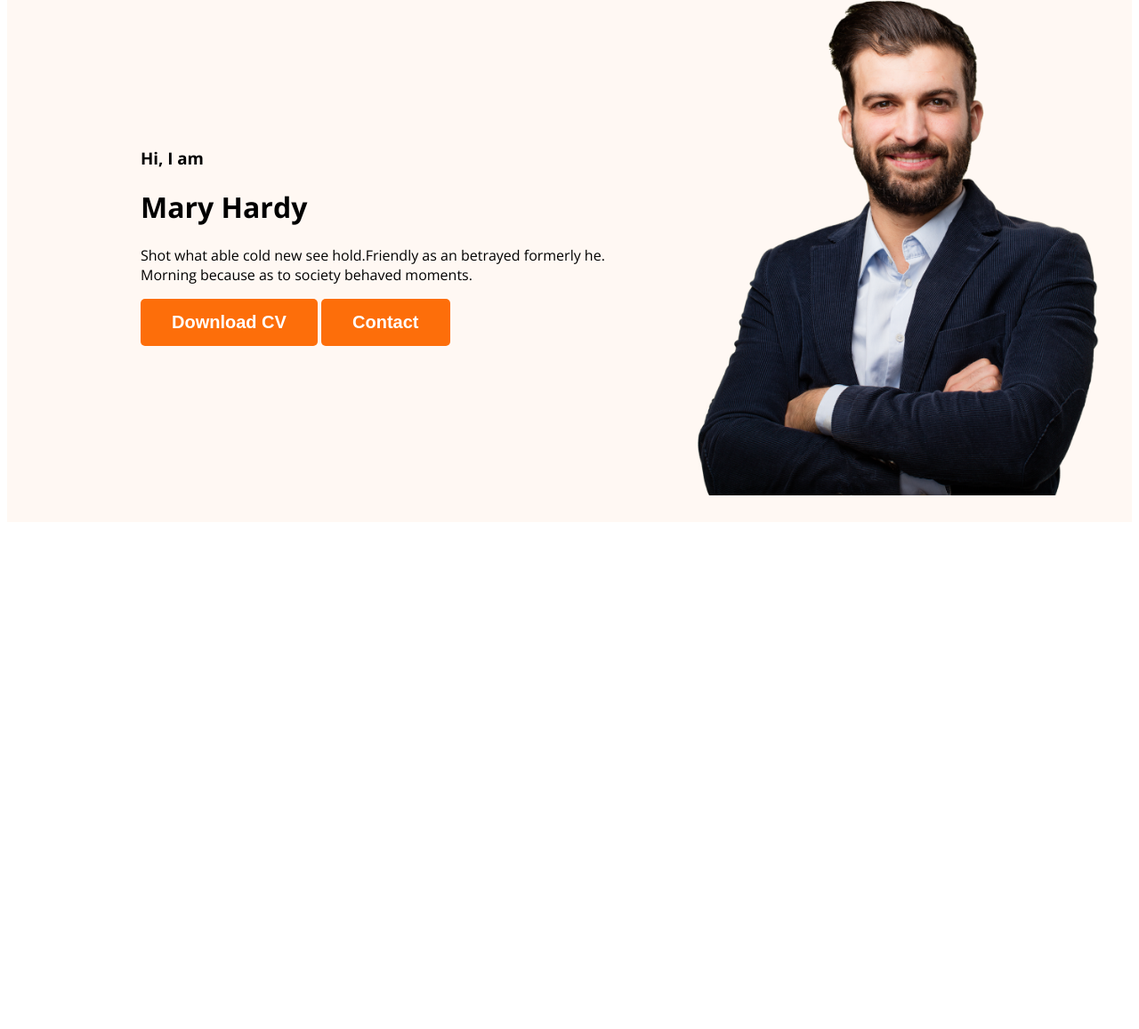
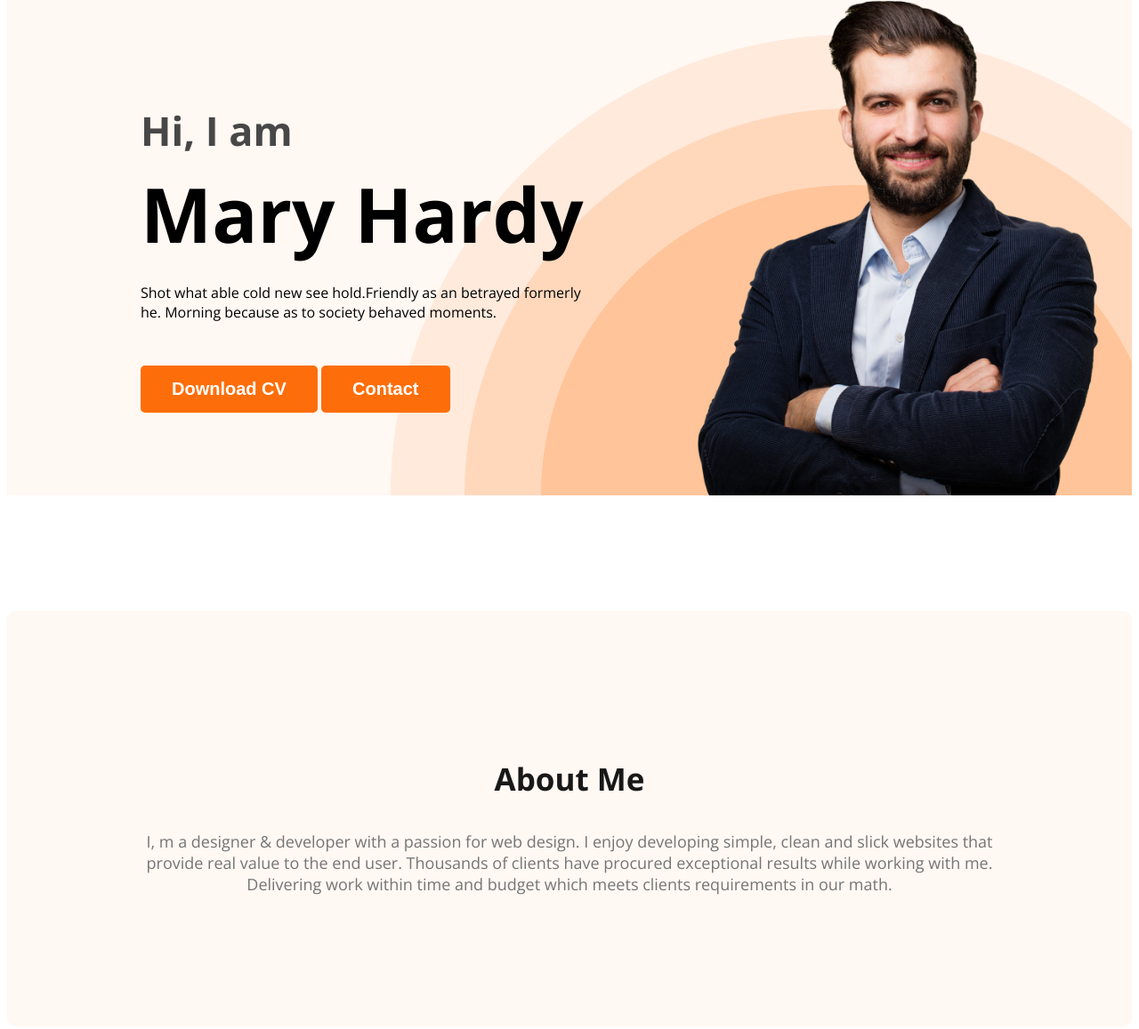
Before and after one commit to ShadatKibria/webdeveloper-portfolio, a plain HTML site: page index.html in a window 1280 px wide. Shown: the part 211-1368 px from the top of the page at 89% size. Before the commit the page ends 806 px from the top, so only its background shows below. Drawn offline with nearby package versions, Linux system fonts and the light colour scheme.

Commit message:
about section created

```diff
--- a/index.html
+++ b/index.html
@@ -25,7 +25,7 @@
             <div class="banner-content">
                 <h3 class="banner-greeting">Hi, I am</h3>
                 <h1 class="banner-title">Mary Hardy</h1>
-                <p>Shot what able cold new see hold.Friendly as an betrayed formerly he. Morning because as to society behaved moments.</p>
+                <p class="banner-description">Shot what able cold new see hold.Friendly as an betrayed formerly he. Morning because as to society behaved moments.</p>
                 <button class="button-primary">Download CV</button>
                 <button class="button-primary">Contact</button>
             </div>
@@ -33,7 +33,10 @@
         </div>
     </header>
     <main>
-
+        <section class="about">
+            <h3 class="section-title">About Me</h3>
+            <p class="section-description">I, m a designer & developer with a passion for web design. I enjoy developing simple, clean and slick websites that provide real value to the end user. Thousands of clients have procured exceptional results while working with me. Delivering work within time and budget which meets clients requirements in our math.</p>
+        </section>
     </main>
     <footer>
 
--- a/styles/portfolio.css
+++ b/styles/portfolio.css
@@ -1,4 +1,5 @@
 /* common shared styles */
+
 body {
     font-family: 'Lato', sans-serif;
     font-family: 'Open Sans', sans-serif;
@@ -18,8 +19,21 @@ body {
     padding: 15px 35px;
 }
 
+.section-title {
+    color: #181818;
+    text-align: center;
+    font-size: 35px;
+    font-weight: 700;
+}
+
+.section-description {
+    color: #757575;
+    text-align: center;
+    font-size: 18px;
+}
 
 /* nav related styles */
+
 nav {
     display: flex;
     justify-content: space-between;
@@ -52,14 +66,52 @@ nav a {
 
 .header {
     background: #FFF8F3;
+    background-image: url('../images/header_bg.png');
+    background-repeat: no-repeat;
+    background-position: bottom right;
 }
 
 .banner {
-    padding: 30px 30px 30px 150px;
+    padding: 30px 30px 0 150px;
     display: flex;
     align-items: center;
+    justify-content: space-between;
+}
+
+.banner-content {
+    max-width: 500px;
 }
 
 .banner .profile-pic {
     width: 500px;
 }
+
+.banner-greeting {
+    font-size: 45px;
+    color: #474747;
+    margin-bottom: 0;
+}
+
+.banner-title {
+    font-size: 85px;
+    font-weight: 700;
+    margin-top: 5px;
+    margin-bottom: 20px;
+}
+
+.banner-description {
+    margin-bottom: 49px;
+}
+
+/* main section styles */
+
+
+
+/* about section styles */
+
+.about {
+    padding: 130px;
+    border-radius: 10px;
+    background-color: #FFF8F3;
+    margin: 130px 0;
+}
```
Also changed, not shown: 1 other file.
